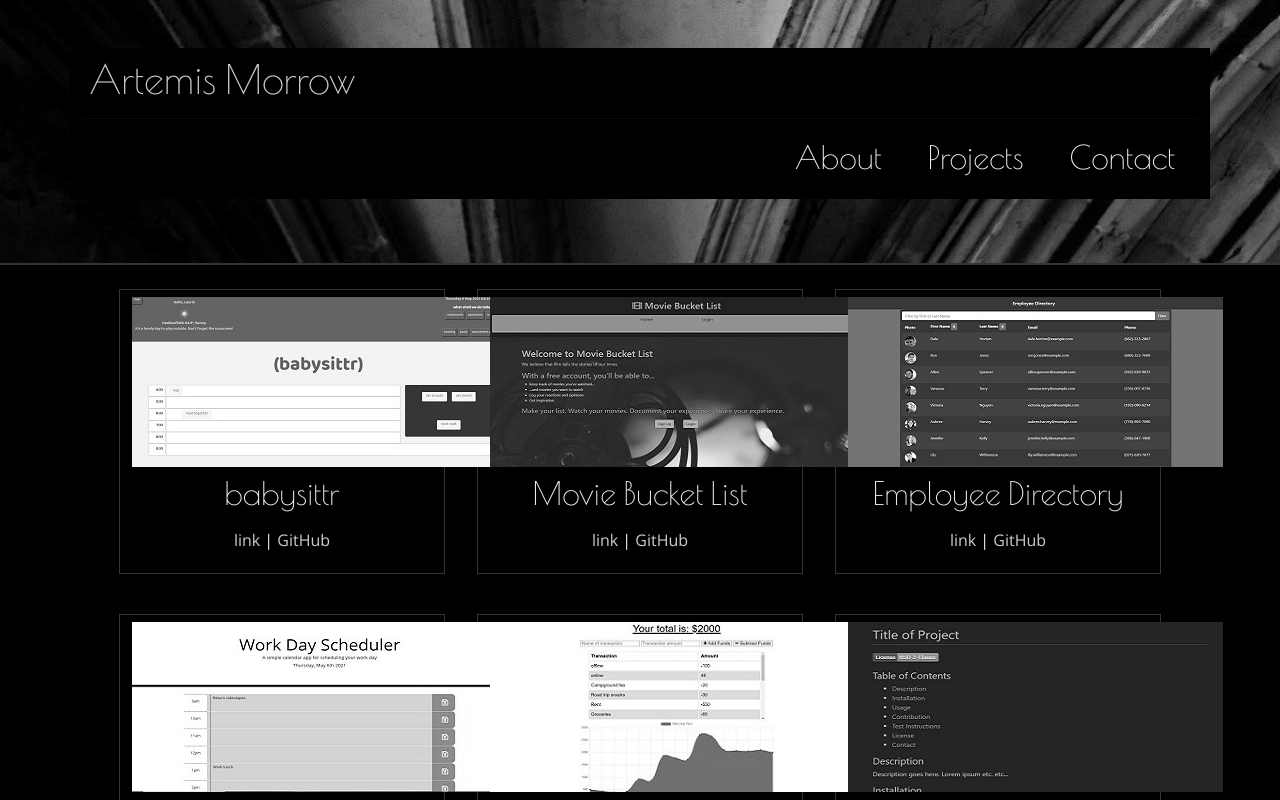
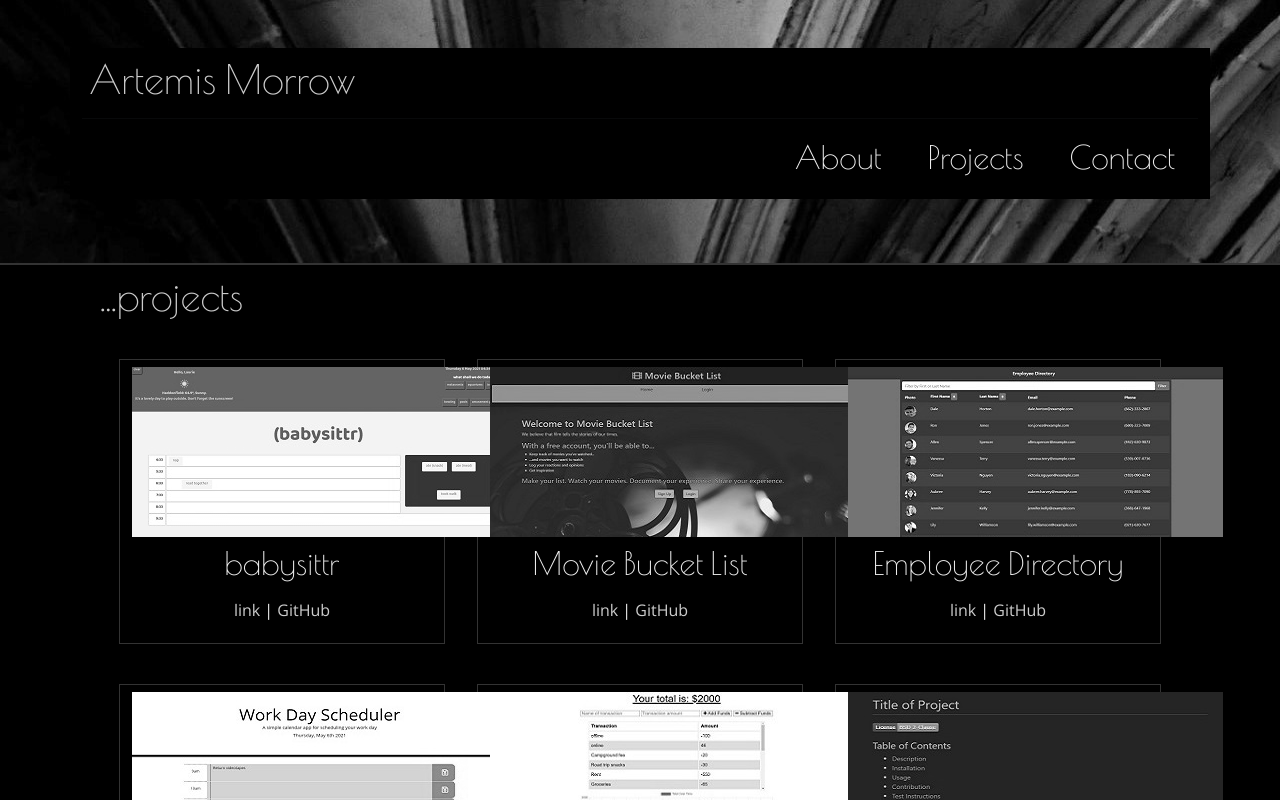
Before and after one commit to artemissorrow/react-portfolio, a React (Create React App) app: page /projects in a window 1280 px wide. Shown: the top 800 px of the page. Built offline with nearby package versions, Linux system fonts and the light colour scheme.

Commit message:
projects component title

```diff
--- a/src/App.css
+++ b/src/App.css
@@ -83,3 +83,7 @@ p {
 .download-link a {
  text-decoration: none;
 }
+
+.indent {
+    padding-left: 100px;
+}
--- a/src/components/Projects.js
+++ b/src/components/Projects.js
@@ -46,9 +46,11 @@ const projectinfo = [
   }
 ]
 
-function ProjectContainer() {
-return(
-    <div className="row row-cols-4 justify-content-center">
+function ProjectContainer () {
+  return (
+    <div>
+      <h1 className="indent">...projects</h1>
+      <div className='row row-cols-4 justify-content-center'>
         {projectinfo.map(each => (
           <ProjectCard
             id={each.id}
@@ -58,7 +60,9 @@ return(
             deploy={each.deploy}
           />
         ))}
-    </div>)
+      </div>
+      </div>
+  )
 }
 
-export default ProjectContainer;
+export default ProjectContainer
```
